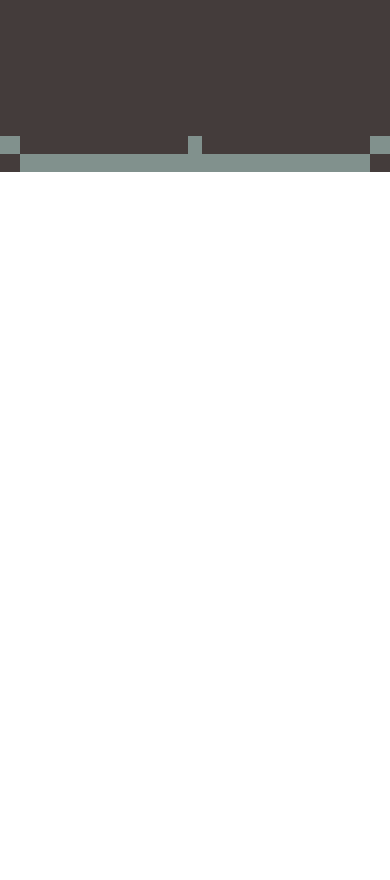
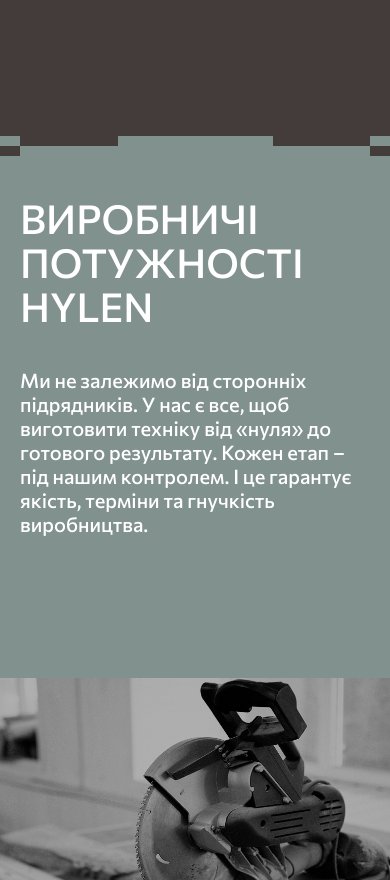
Before and after one commit to frontwebil/hylen, a Next.js app: page /about in a window 390 px wide. Shown: the part 11120-12000 px from the top of the page. Before the commit the page ends 11292 px from the top, so only its background shows below. Built offline with nearby package versions, Linux system fonts and the light colour scheme.

Commit message:
add mobile adaptation

```diff
--- a/src/Components/AboutPage/ProductionPower/ProductionPower.tsx
+++ b/src/Components/AboutPage/ProductionPower/ProductionPower.tsx
@@ -4,6 +4,7 @@
 import { motion, useScroll, useTransform } from "framer-motion";
 import { useLayoutEffect, useRef, useState } from "react";
 import "./style.css";
+import { useWindowWidth } from "@/Hooks/useWindowWidth";
 
 const cards = [
   {
@@ -51,6 +52,7 @@
 ];
 
 export function ProductionPower() {
+  const width = useWindowWidth();
   const sectionRef = useRef<HTMLElement | null>(null);
   const stickyRef = useRef<HTMLDivElement | null>(null);
   const cardsRef = useRef<HTMLDivElement | null>(null);
@@ -87,8 +89,9 @@
   );
 
   return (
-    <section ref={sectionRef} className="production-power">
-      <div ref={stickyRef} className="production-power-sticky">
+    <>
+      {" "}
+      {width && width <= 760 && (
         <div className="production-power-title">
           <h2>
             Виробничі <br /> потужності HYLEN
@@ -100,8 +103,28 @@
             виробництва.
           </motion.p>
         </div>
+      )}
+      <section ref={sectionRef} className="production-power">
+        <div ref={stickyRef} className="production-power-sticky">
+          {width && width > 760 && (
+            <div className="production-power-title">
+              <h2>
+                Виробничі <br /> потужності HYLEN
+              </h2>
+              <motion.p style={{ color: titleLeadColor }}>
+                Ми не залежимо від сторонніх підрядників. У нас є все, щоб
+                виготовити техніку від «нуля» до готового результату. Кожен етап
+                – під нашим контролем. І це гарантує якість, терміни та
+                гнучкість виробництва.
+              </motion.p>
+            </div>
+          )}
 
-        <motion.div ref={cardsRef} style={{ x }} className="production-power-cards">
+          <motion.div
+            ref={cardsRef}
+            style={{ x }}
+            className="production-power-cards"
+          >
             {cards.map((card, index) => (
               <div className="production-power-card" key={index}>
                 <div className="production-power-card-img">
@@ -127,5 +150,6 @@
           </motion.div>
         </div>
       </section>
+    </>
   );
 }
--- a/src/Components/AboutPage/ProductionPower/style.css
+++ b/src/Components/AboutPage/ProductionPower/style.css
@@ -21,7 +21,7 @@
 .production-power-title {
   position: absolute;
   left: 48px;
-  top: 17%;
+  top: 20vh;
   z-index: 5;
   pointer-events: none;
 }
@@ -98,7 +98,7 @@
 }
 
 /* Менше текст/фото лише на низьких вікнах (десктоп) */
-@media (min-width: 769px) and (max-height: 780px) {
+@media (min-width: 0px) and (max-height: 840px) {
   .production-power-title h2 {
     font-size: clamp(36px, 6.5dvh, 70px);
     line-height: 1.05;
@@ -115,7 +115,7 @@
   }
 
   .production-power-card-img {
-    height: clamp(180px, min(360px, calc(100dvh - 20rem)), 540px);
+    height: clamp(180px, min(460px, calc(100dvh - 20rem)), 540px);
   }
 
   .production-power-card-row {
@@ -131,6 +131,12 @@
     font-size: clamp(14px, 1.2dvh, 20px);
     line-height: 1.35;
     margin-top: clamp(12px, 0.4dvh, 24px);
+  }
+  .production-power-card {
+    flex: 0 0 min(600px, 85vw);
+  }
+  .production-power-title {
+    top: 20vh;
   }
 }
 
@@ -292,32 +298,34 @@
   transform: scale(1.1);
 }
 
-/* Мобілка: менші шрифти / фото лише на низьких екранах */
-@media (max-width: 768px) and (max-height: 640px) {
-  .production-power--m {
-    --pp-m-head-gap: 0.75rem;
-    --pp-m-image-h: 180px;
-    --pp-m-mid: 0.65rem;
+@media (max-width: 760px) {
+  .production-power-title {
+    position: static;
+    padding: 40px 20px 0;
+    background-color: #81918d;
   }
-
-  .production-power-m-title {
-    font-size: 28px;
+  .production-power-title h2 {
+    font-size: 40px;
+    line-height: 44px;
   }
-
-  .production-power-m-lead {
+  .production-power-title p{
+    font-size: 20px;
+    line-height: 24px;
+  }
+  .production-power-cards {
+    padding-left: 25px;
+  }
+  .production-power-card {
+    flex: 0 0 400px;
+  }
+  .production-power-card-img {
+    height: 300px;
+  }
+  .production-power-card-text {
     font-size: 16px;
-    line-height: 1.25;
-  }
-
-  .production-power-m-card-title {
-    font-size: 15px;
-  }
-
-  .production-power-m-card-text {
-    font-size: 14px;
-  }
-
-  .production-power-m-slider {
-    margin-top: 1rem;
+    max-width: 90vw;
   }
 }
+
+@media (max-width: 760px) {
+}
--- a/src/Components/AboutPage/UniqHylen/style.css
+++ b/src/Components/AboutPage/UniqHylen/style.css
@@ -245,6 +245,28 @@
   }
 }
 
+@media (max-width: 640px) {
+  .uniq-hylen-top-line .container,
+  .uniq-hylen-bottom-line .container {
+    height: 10px;
+  }
+  .uniq-hylen-top-line .container,
+  .uniq-hylen-bottom-line .container {
+    height: 10px;
+  }
+  .uniq-hylen-top-line{
+    height: 10px;
+  }
+  .uniq-hylen-bottom-line{
+    height: 10px;
+  }
+  .uniq-hylen-top-line-right{
+    max-width: 25%;
+  }
+  .uniq-hylen-top-line-left{
+    max-width: 25%;
+  }
+}
 @media (max-width: 630px) {
   .uniq-hylen-title {
     font-size: 36px;
@@ -266,7 +288,7 @@
   .uniq-hylen-content-card h2 {
     font-size: 18px;
   }
-  .uniq-hylen-sticky{
+  .uniq-hylen-sticky {
     padding: 30px 0 100px;
   }
 }
--- a/src/app/about/page.tsx
+++ b/src/app/about/page.tsx
@@ -26,7 +26,7 @@
       <PeopleHylen />
       <SymetricLine />
       <UniqHylen />
-      {/* <ProductionPower /> */}
+      <ProductionPower />
       {/* <Repair /> */}
       {/* <Footer /> */}
     </>
```
Lines whose indentation alone changed are shown as unchanged.
